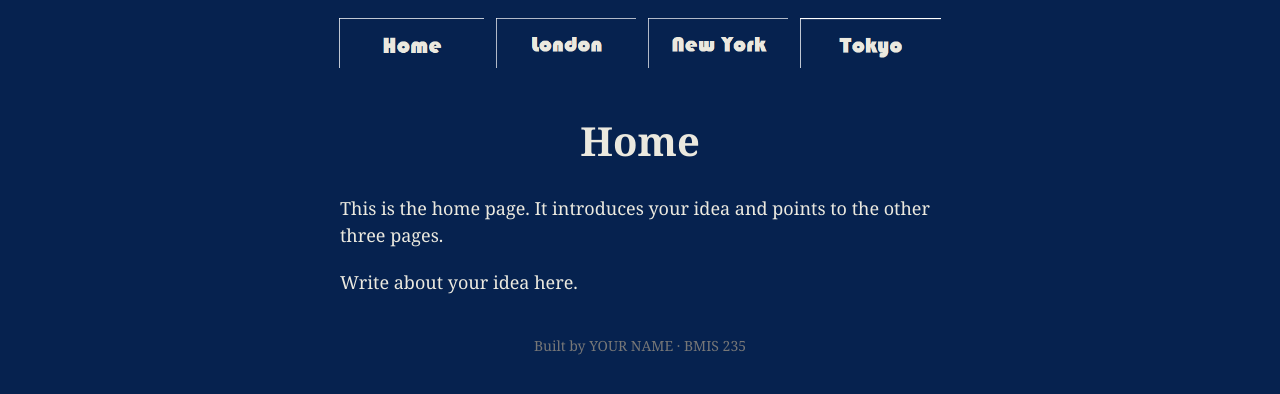
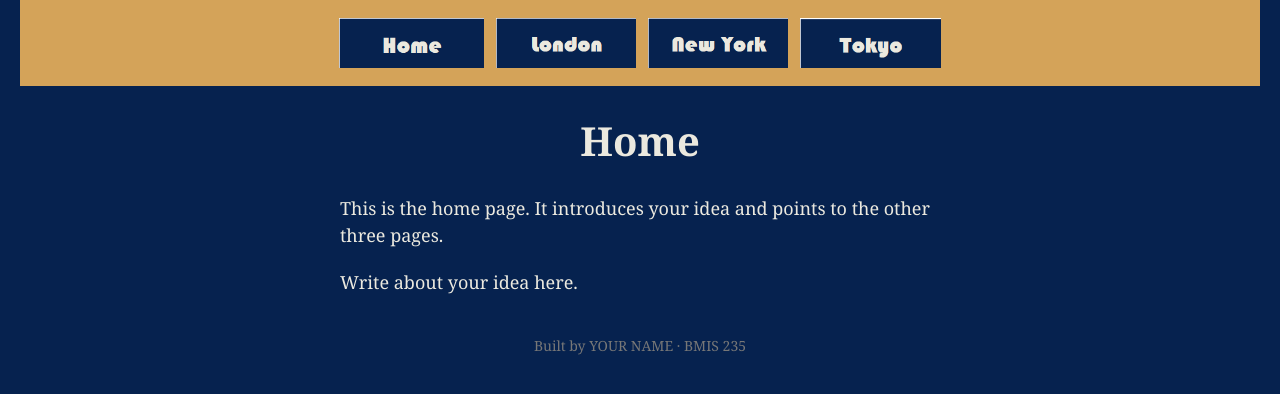
Before and after one commit to gphagura204/bmis235-html-3, a plain HTML site: page index.html in a window 1280 px wide. Drawn offline with Linux system fonts and the light colour scheme.

Commit message:
Update styles.css header color

```diff
--- a/styles.css
+++ b/styles.css
@@ -19,7 +19,7 @@ body {
 
 /* the menu at the top of every page */
 nav {
-    background-color: #06224f;
+    background-color: #d4a359;
     padding: 14px;
     text-align: center;
 }
```
